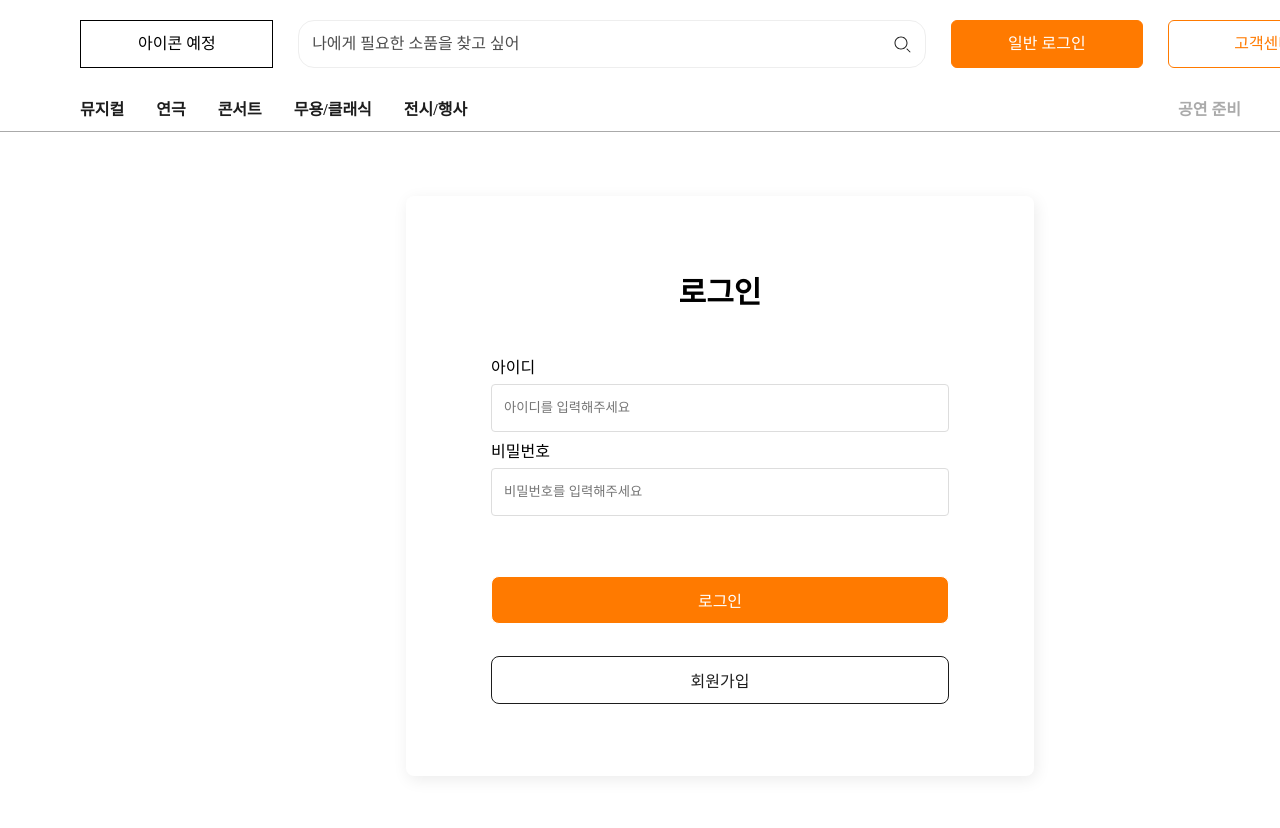
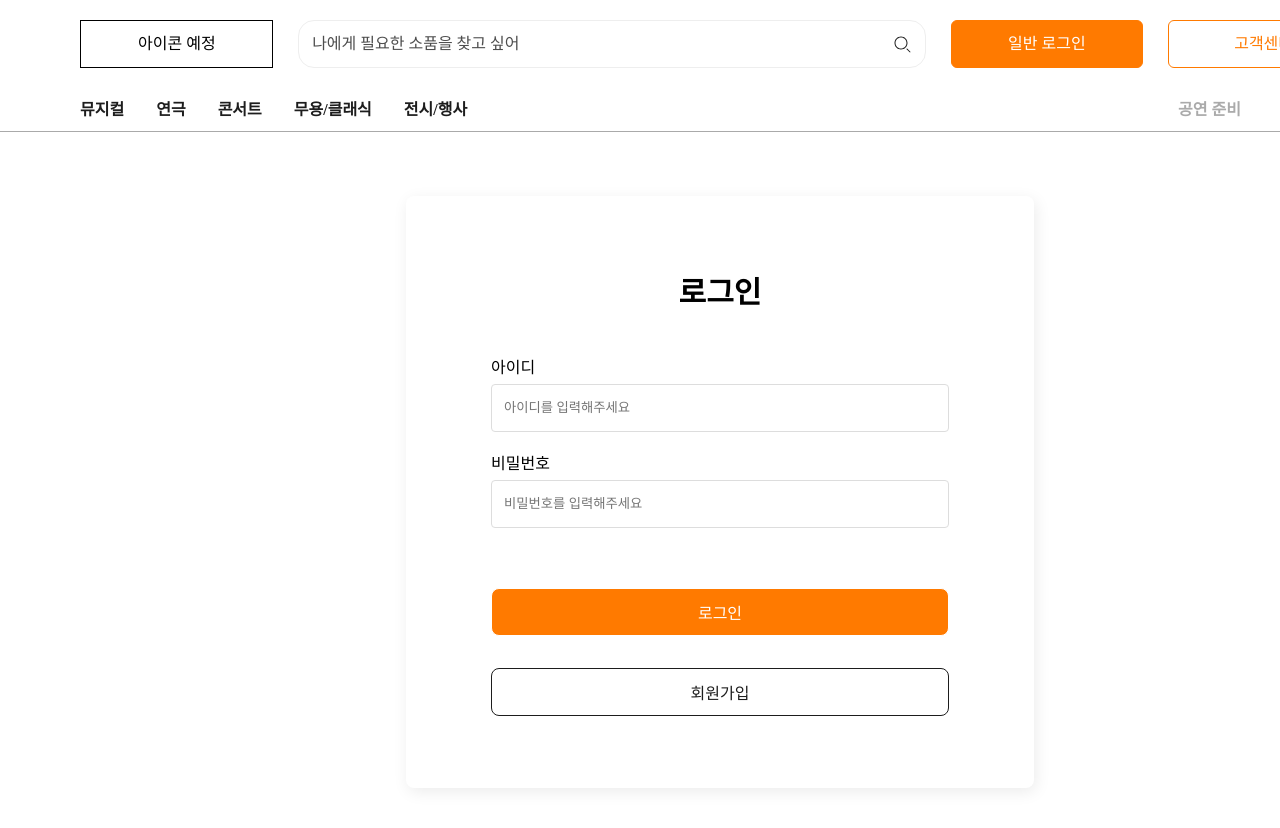
Before and after one commit to Stagecontainer/Client, a React (Vite) app: page /login in a window 1280 px wide. Shown: the top 828 px of the page. Built offline with nearby package versions, Linux system fonts and the light colour scheme; a web font is replaced by a local one.

Commit message:
Label사이 margin 수정

```diff
--- a/src/pages/LoginPage.jsx
+++ b/src/pages/LoginPage.jsx
@@ -32,13 +32,15 @@ const LoginPage = () => {
               onChange={(e) => setId(e.target.value)}
               placeholder="아이디를 입력해주세요" />
           </Label>
-          <Label label={"비밀번호"} style={{ margin: "12px" }}>
+          <div style={{ margin: "12px 0" }}>
+            <Label label={"비밀번호"}>
               <Input
                 type="password"
                 value={pw}
                 onChange={(e) => setPw(e.target.value)}
                 placeholder="비밀번호를 입력해주세요" />
             </Label>
+          </div>
         </div>
 
         <ButtonWrapper>
@@ -53,7 +55,7 @@ const LoginPage = () => {
             textColor={theme.color.gray100}
             bgColor={theme.color.gray0}
             borderColor={theme.color.gray100}
-            onClick={()=>navigate("/join")}
+            onClick={() => navigate("/join")}
           />
 
         </ButtonWrapper>
```
Lines whose indentation alone changed are shown as unchanged.
